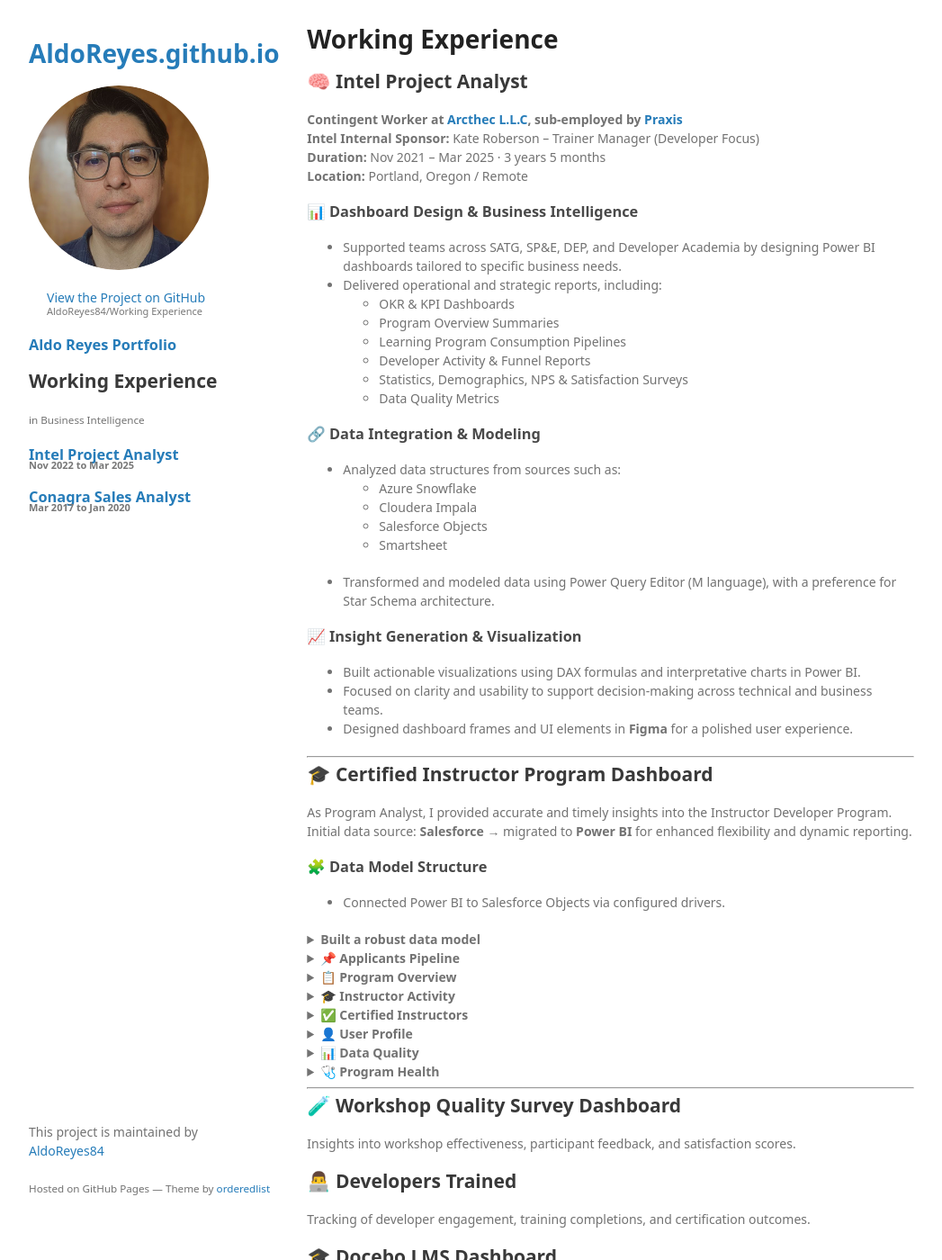
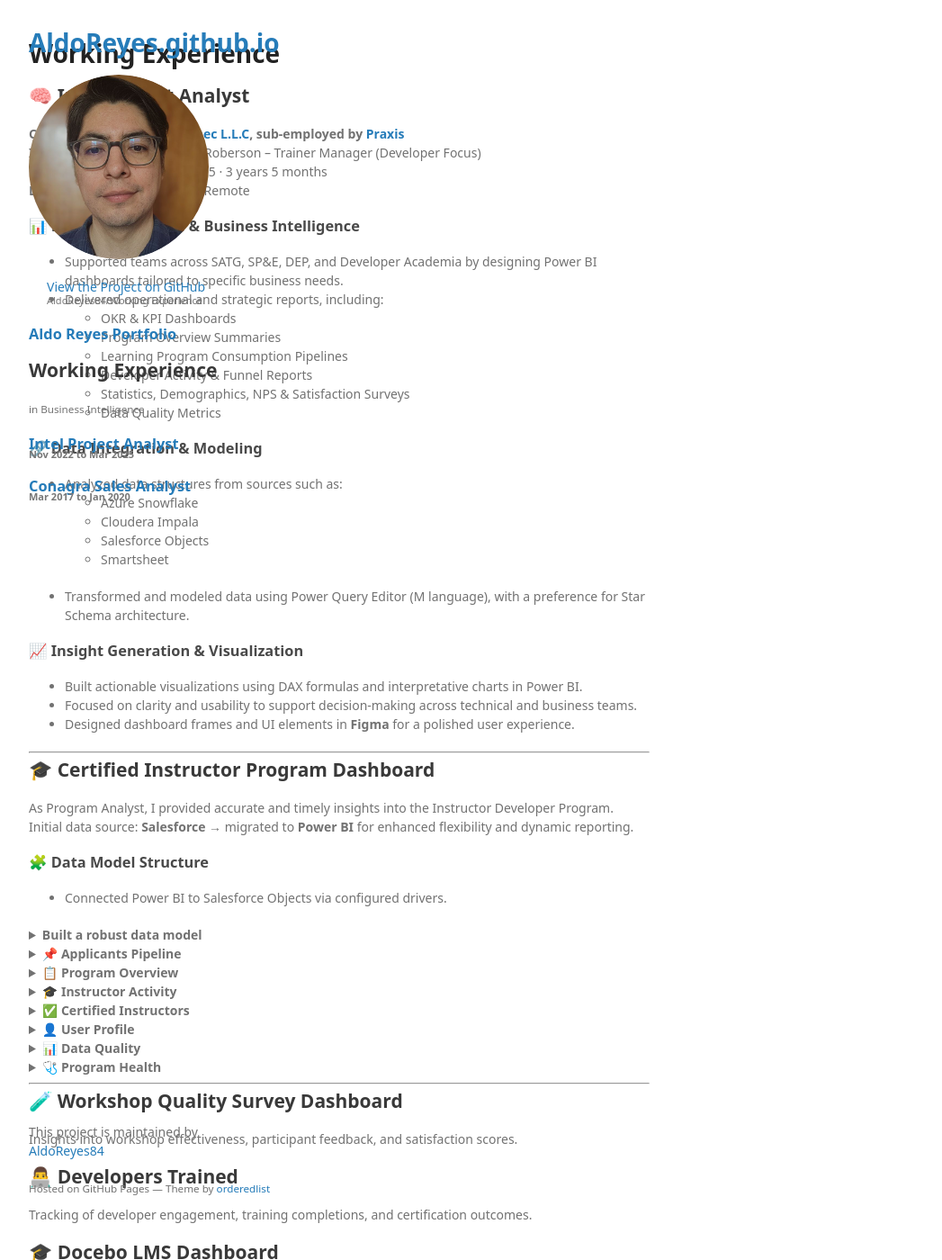
Before and after one commit to AldoReyes84/working_experience, a Jekyll site: the page built from README.md, in a window 1280 px wide and 1400 px high. Shown: the whole window at 90% size, without its empty margins (124-1171 px from the left). Built offline with Jekyll 4.4.1, drawn with Linux system fonts in a browser that asks for light colours; our own code applies the rules of GitHub Pages for plain Markdown files.

Commit message:
Update style.css

```diff
--- a/assets/css/style.css
+++ b/assets/css/style.css
@@ -19,13 +19,13 @@ body {
 header {
 	width: 300px;
 	margin: 1rem;
-	position: sticky;
+	position: fixed;
 	top: 1rem;
 }
 
 section {
 	width: 690px;
-	margin: 0;
+	margin: 1rem;
 	float:
 }
 
```
